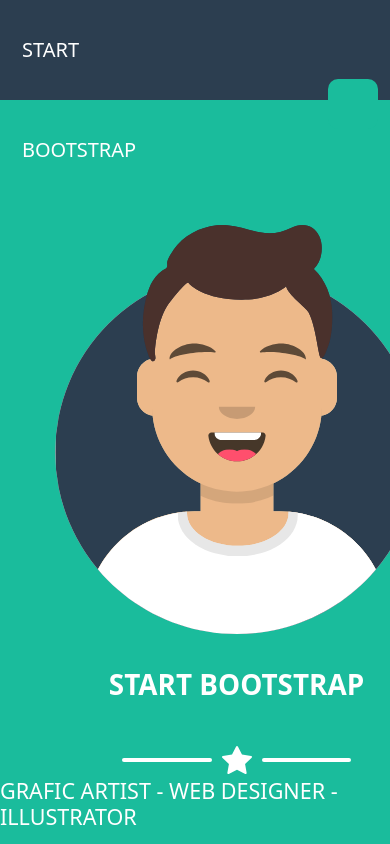
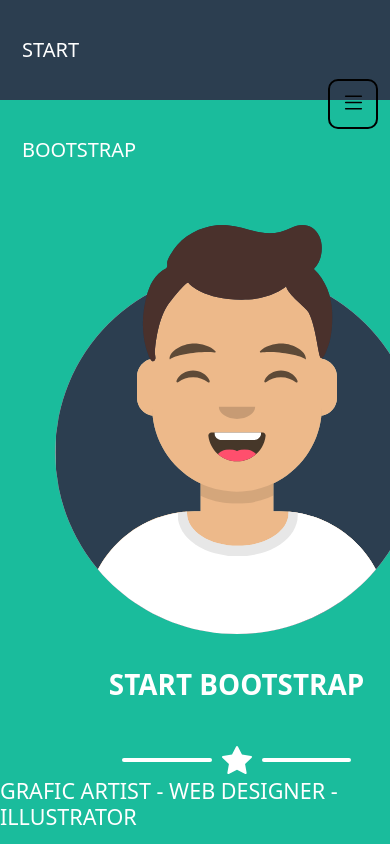
Before and after one commit to Fransch97/html-css-bootstrap-freelancer, a plain HTML site: page index.html in a window 390 px wide. Shown: the top 844 px of the page. Drawn offline with nearby package versions, Linux system fonts and the light colour scheme.

Commit message:
finished the burger menu

```diff
--- a/index.html
+++ b/index.html
@@ -24,6 +24,18 @@
 
     <!-- HEADER  -->
     <header>
+
+
+
+
+
+
+
+
+
+
+
+
         <!-- NAV  -->
         <nav>
             <!-- UL  -->
@@ -61,7 +73,9 @@
                         </ul>
                     </div>
                     <div class=" d-md-none col d-flex align-items-center justify-content-end burger-menu">
-                        <a href=""><i></i></a>
+                        <a href=""><svg xmlns="http://www.w3.org/2000/svg" width="25" height="25" fill="currentColor" class="bi bi-list" viewBox="0 0 16 16">
+                            <path fill-rule="evenodd" d="M2.5 12a.5.5 0 0 1 .5-.5h10a.5.5 0 0 1 0 1H3a.5.5 0 0 1-.5-.5zm0-4a.5.5 0 0 1 .5-.5h10a.5.5 0 0 1 0 1H3a.5.5 0 0 1-.5-.5zm0-4a.5.5 0 0 1 .5-.5h10a.5.5 0 0 1 0 1H3a.5.5 0 0 1-.5-.5z"/>
+                          </svg></a>
                     </div>
                 </li>
             </ul>
--- a/style.css
+++ b/style.css
@@ -119,9 +119,19 @@ header h5{
 .burger-menu a{
     width: 50px;
     height: 50px;
-    background-color: #1abc9c;
     border-radius: 10px;
+    border: 2px solid black;
+    text-align: center;
+    vertical-align: middle;
+    font-size: 25px;
+    color: black;
 }
+
+
+
+
+
+
 
 /*END HEADER  */
 
```
